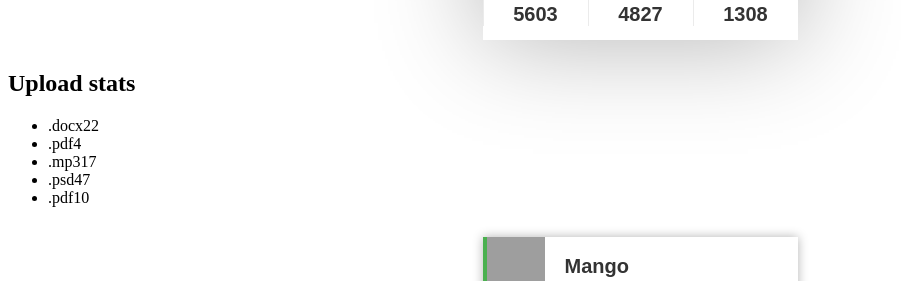
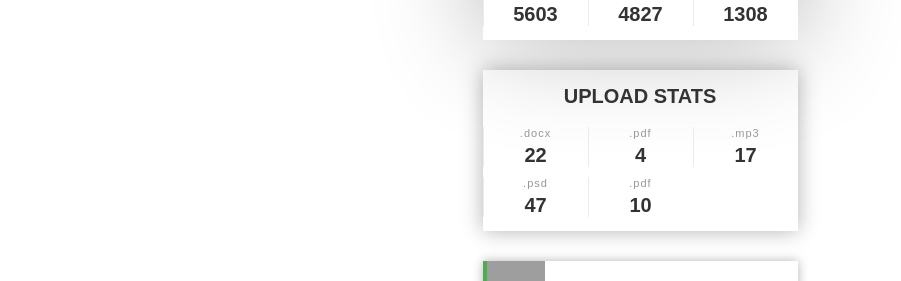
Before and after one commit to yurii-corssa/goit-react-hw-01-components, a React (Create React App) app: page / in a window 1280 px wide. Shown: the part 393-674 px from the top of the page, without its empty margins (0-901 px from the left). Built offline with nearby package versions, Linux system fonts and the light colour scheme; grey boxes are pictures that could not be loaded.

Commit message:
create styles statistics card

```diff
--- a/src/components/StatisticsCard/StatisticsCard.jsx
+++ b/src/components/StatisticsCard/StatisticsCard.jsx
@@ -1,13 +1,15 @@
 import { StatisticsList } from './StatisticsList/StatisticsList';
 import statisticsData from './data.json';
 
+import { List, Section, Title } from './StatisticsCard.styled';
+
 export const StatisicsCard = () => {
   return (
-    <section className="statistics">
-      <h2 className="title">Upload stats</h2>
-      <ul className="stat-list">
+    <Section>
+      <Title>Upload stats</Title>
+      <List>
         <StatisticsList data={statisticsData} />
-      </ul>
-    </section>
+      </List>
+    </Section>
   );
 };
--- /dev/null
+++ b/src/components/StatisticsCard/StatisticsCard.styled.js
@@ -0,0 +1,30 @@
+import { styled } from 'styled-components';
+
+export const Section = styled.section`
+  display: flex;
+  flex-direction: column;
+  text-align: center;
+  width: 315px;
+  padding: 0;
+  margin: 30px auto;
+  font-family: 'Exo 2', sans-serif;
+  font-size: 14px;
+
+  color: #333;
+  box-shadow: 0 0 20px rgba(0, 0, 0, 0.3);
+`;
+
+export const Title = styled.h2`
+  font-size: 20px;
+  font-weight: 700;
+  text-transform: uppercase;
+  margin: 15px 0 5px 0;
+`;
+
+export const List = styled.ul`
+  display: flex;
+  flex-wrap: wrap;
+  row-gap: 10px;
+  list-style: none;
+  padding: 0;
+`;
--- a/src/components/StatisticsCard/StatisticsList/StatisticsList.jsx
+++ b/src/components/StatisticsCard/StatisticsList/StatisticsList.jsx
@@ -1,11 +1,22 @@
+import PropTypes from 'prop-types';
+import { ListItem, ListLabel, ListPercentage } from './StatisticsList.styled';
+
 export const StatisticsList = ({ data }) => {
   return data.map(elem => {
     const { id, label, percentage } = elem;
     return (
-      <li className="item" key={id}>
-        <span className="label">{label}</span>
-        <span className="percentage">{percentage}</span>
-      </li>
+      <ListItem key={id}>
+        <ListLabel>{label}</ListLabel>
+        <ListPercentage>{percentage}</ListPercentage>
+      </ListItem>
     );
   });
 };
+
+StatisticsList.propTypes = {
+  name: PropTypes.shape({
+    id: PropTypes.string,
+    label: PropTypes.string,
+    percentage: PropTypes.number,
+  }),
+};
--- /dev/null
+++ b/src/components/StatisticsCard/StatisticsList/StatisticsList.styled.js
@@ -0,0 +1,23 @@
+import { styled } from 'styled-components';
+
+export const ListItem = styled.li`
+  box-sizing: border-box;
+  width: calc(100% / 3);
+  text-align: center;
+  border-left: 1px solid #ebebeb;
+`;
+
+export const ListLabel = styled.span`
+  display: block;
+  font-weight: 300;
+  font-size: 11px;
+  letter-spacing: 1px;
+  color: #95989a;
+`;
+
+export const ListPercentage = styled.span`
+  display: block;
+  font-weight: 700;
+  font-size: 20px;
+  margin-top: 5px;
+`;
```
